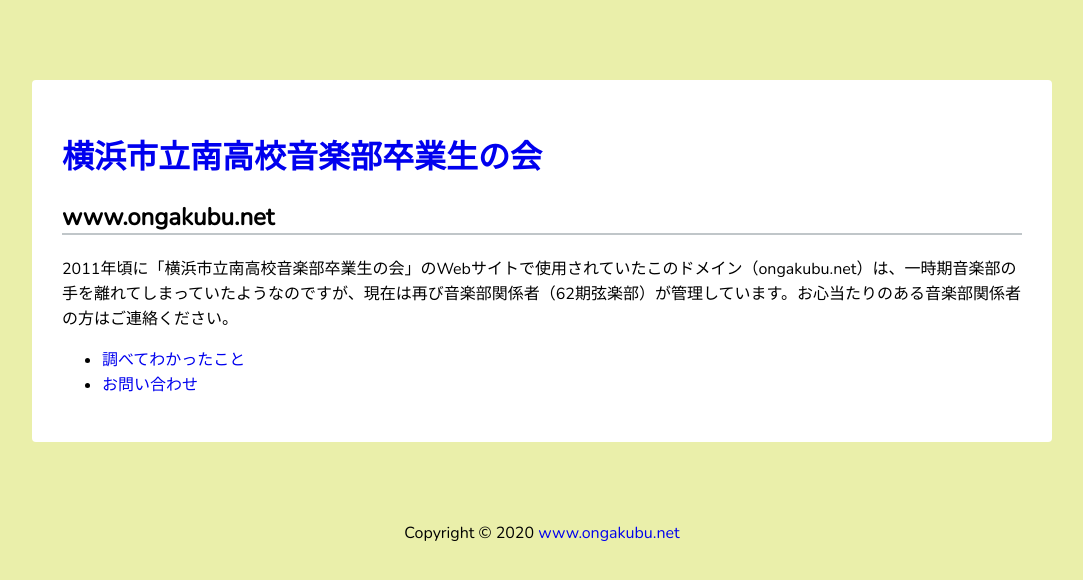
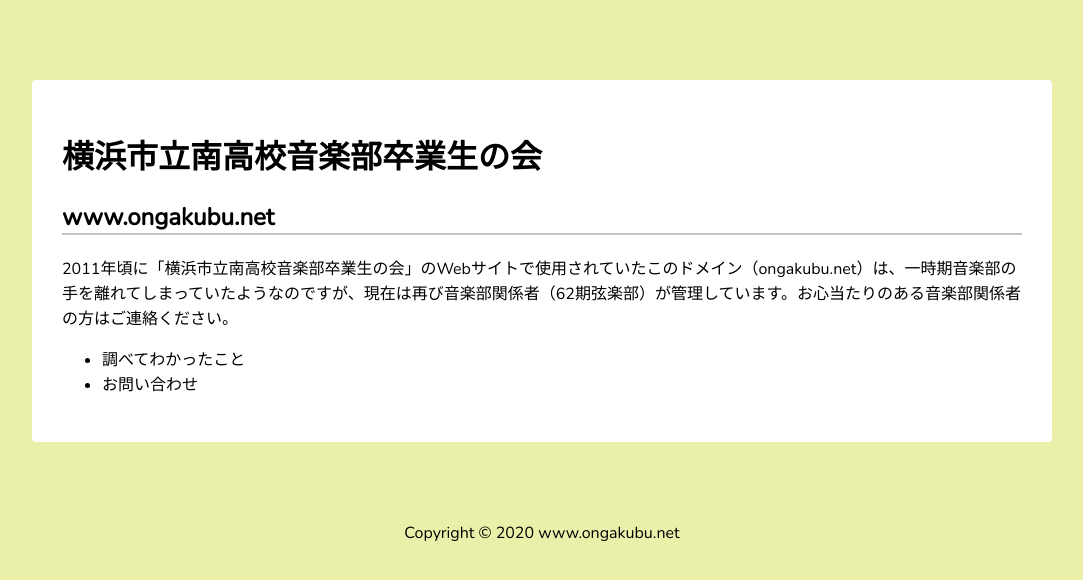
Before and after one commit to komatty01/ongakubu.net, a plain HTML site: page index.html in a window 1280 px wide. Shown: the whole page, without its empty margins (98-1181 px from the left). Drawn offline with nearby package versions, Linux system fonts and the light colour scheme.

Commit message:
Update style.css

```diff
--- a/css/style.css
+++ b/css/style.css
@@ -15,14 +15,12 @@ div {
 	border-radius: 0.25em;
 }
 a:link, a:visited {
+	color: #000000;
 	text-decoration: none;
 }
 a:hover {
 	color: #004e98;
 	text-decoration: none;
-}
-.sitetitle {
-	color: #8e0303;
 }
 .linetitle {
 	border-bottom: 2px solid #c0c6c9;
```
